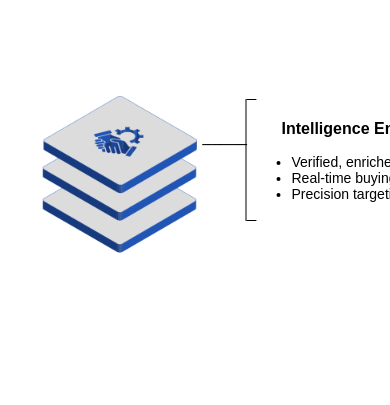
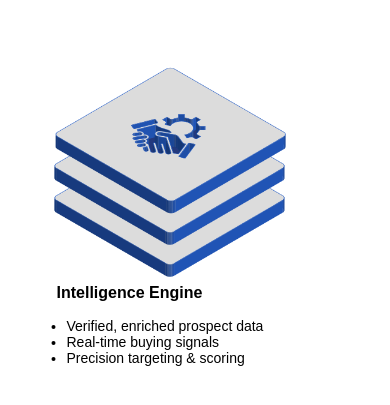
Before and after one commit to FaaizHussain26/stack-animation, a plain HTML site: page index.html in a window 390 px wide. Shown: the part 231-636 px from the top of the page. Drawn offline with Linux system fonts and the light colour scheme.

Commit message:
fix(bug): stack animation changes

```diff
--- a/index.html
+++ b/index.html
@@ -231,43 +231,28 @@
         top: 46px;
 
         left: 401px;
-
         position: absolute;
       }
 
       .text-content-wrapper::before {
         content: "";
-
         position: absolute;
-
         top: 0;
-
         border-radius: 5px;
-
         left: 0;
-
         width: 10px;
-
         height: 1px;
-
         background-color: #000;
       }
 
       .text-content-wrapper::after {
         content: "";
-
         position: absolute;
-
         bottom: 0;
-
         border-radius: 5px;
-
         left: 0;
-
         width: 10px;
-
         height: 1px;
-
         background-color: #000;
       }
 
@@ -279,63 +264,40 @@
 
       .scroll-down-heading {
         position: fixed;
-
         bottom: 80px;
-
         left: 50%;
-
         transform: translateX(-50%);
-
         text-align: center;
-
         z-index: 10;
       }
 
       .scroll-down-text {
         font-size: 16px;
-
         font-weight: 500;
-
         color: #666;
-
         margin-bottom: 10px;
-
         letter-spacing: 1px;
-
         text-transform: uppercase;
       }
 
       .scroll-arrow {
         width: 2px;
-
         height: 30px;
-
         background-color: #666;
-
         margin: 0 auto;
-
         position: relative;
-
         animation: scrollBounce 2s infinite;
       }
 
       .scroll-arrow::after {
         content: "";
-
         position: absolute;
-
         bottom: 0;
-
         left: -3px;
-
         width: 0;
-
         height: 0;
-
         border-left: 4px solid transparent;
-
         border-right: 4px solid transparent;
-
         border-top: 8px solid #666;
       }
 
@@ -362,14 +324,12 @@
       @media (max-width: 768px) {
         .stack-container {
           width: 90%;
-
           max-width: 400px;
         }
 
         .stack-item {
-          width: 200px;
-
-          height: 200px;
+          width: 300px;
+          height: 300px;
         }
 
         .text-content h2 {
@@ -377,22 +337,14 @@
         }
 
         .stack-line {
-          position: absolute;
-
-          top: 75px;
-
-          left: 183px;
-
-          transition: opacity 0.8s ease;
+          display: none;
         }
 
         .text-content-wrapper {
+          border-left: 1px solid #fff;
           padding: 5px;
-
-          top: 46px;
-
-          left: 226px;
-
+          top: 210px;
+          left: 1px;
           position: absolute;
         }
 
@@ -402,6 +354,13 @@
 
         .scroll-arrow {
           height: 25px;
+        }
+        .text-content-wrapper::before {
+          display: none;
+        }
+
+        .text-content-wrapper::after {
+          display: none;
         }
       }
     </style>
```
